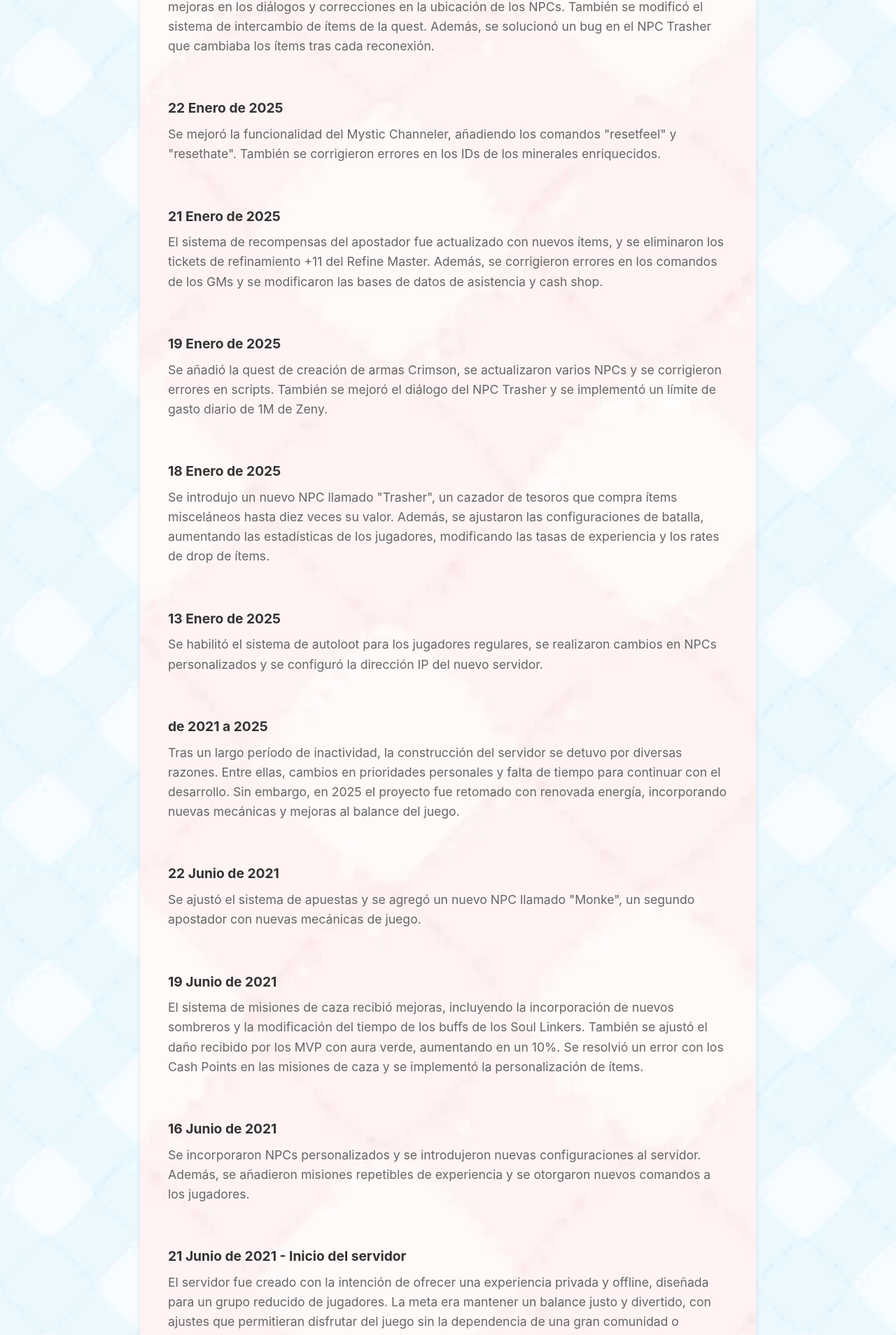
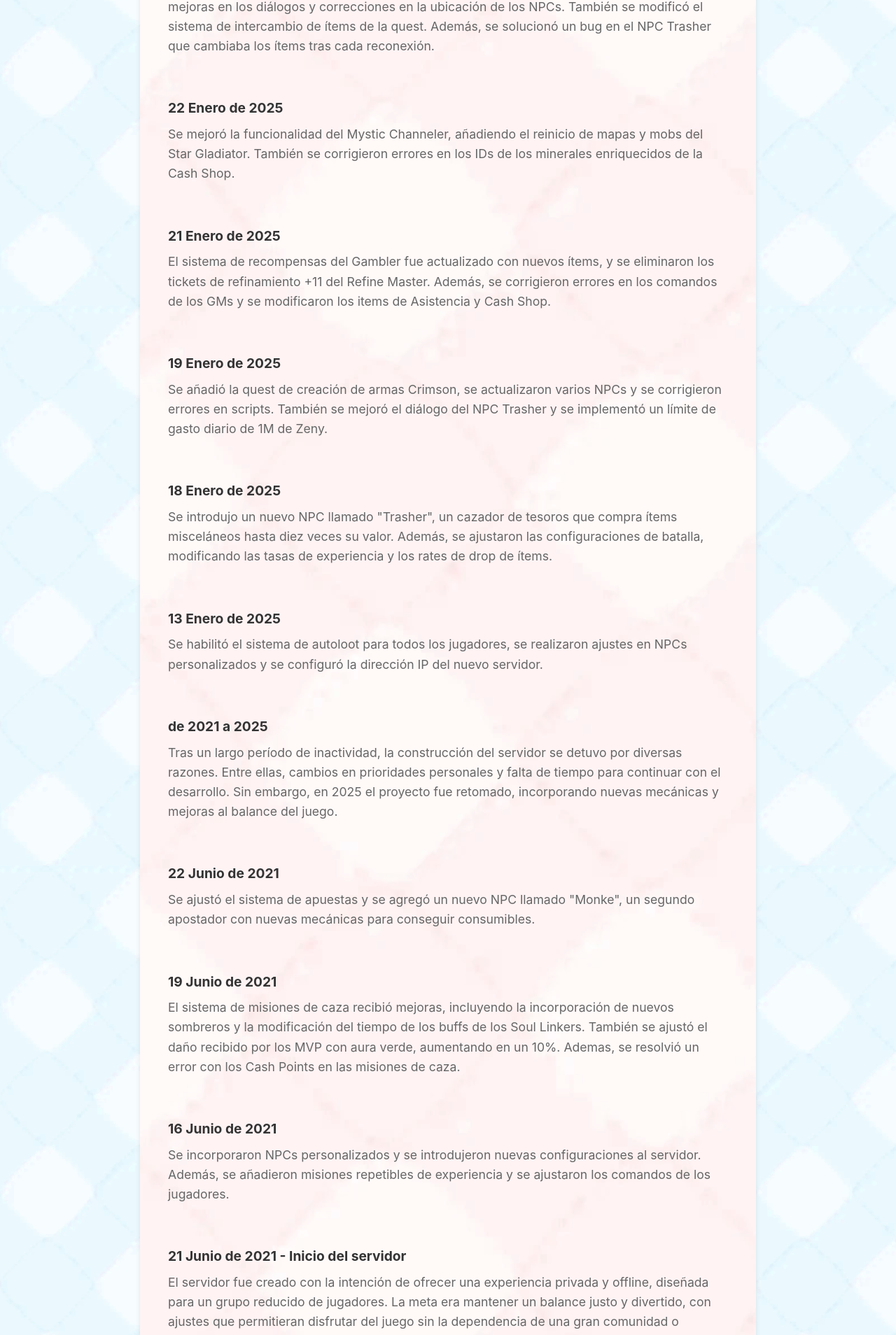
Before and after one commit to ozcodx/ozro-site, a React (Vite) app: page / in a window 1280 px wide. Shown: the part 2255-4163 px from the top of the page at 70% size. Built offline with nearby package versions, Linux system fonts and the light colour scheme.

Commit message:
Refine News section with more precise server update descriptions

```diff
--- a/src/components/Main.tsx
+++ b/src/components/Main.tsx
@@ -96,13 +96,13 @@ const Main = () => {
             Además, se solucionó un bug en el NPC Trasher que cambiaba los ítems tras cada reconexión.
           </p>
           <p> <strong>22 Enero de 2025</strong><br />
-            Se mejoró la funcionalidad del Mystic Channeler, añadiendo los comandos "resetfeel" y "resethate".
-            También se corrigieron errores en los IDs de los minerales enriquecidos.
+            Se mejoró la funcionalidad del Mystic Channeler, añadiendo el reinicio de mapas y mobs del Star Gladiator.
+            También se corrigieron errores en los IDs de los minerales enriquecidos de la Cash Shop.
           </p>
           <p> <strong>21 Enero de 2025</strong><br />
-            El sistema de recompensas del apostador fue actualizado con nuevos ítems,
+            El sistema de recompensas del Gambler fue actualizado con nuevos ítems,
             y se eliminaron los tickets de refinamiento +11 del Refine Master.
-            Además, se corrigieron errores en los comandos de los GMs y se modificaron las bases de datos de asistencia y cash shop.
+            Además, se corrigieron errores en los comandos de los GMs y se modificaron los items de Asistencia y Cash Shop.
           </p>
           <p> <strong>19 Enero de 2025</strong><br />
             Se añadió la quest de creación de armas Crimson, se actualizaron varios NPCs y se corrigieron errores en scripts.
@@ -110,32 +110,30 @@ const Main = () => {
           </p>
           <p> <strong>18 Enero de 2025</strong><br />
             Se introdujo un nuevo NPC llamado "Trasher", un cazador de tesoros que compra ítems misceláneos hasta diez veces su valor.
-            Además, se ajustaron las configuraciones de batalla, aumentando las estadísticas de los jugadores,
-            modificando las tasas de experiencia y los rates de drop de ítems.
+            Además, se ajustaron las configuraciones de batalla, modificando las tasas de experiencia y los rates de drop de ítems.
           </p>
           <p> <strong>13 Enero de 2025</strong><br />
-            Se habilitó el sistema de autoloot para los jugadores regulares,
-            se realizaron cambios en NPCs personalizados y se configuró la dirección IP del nuevo servidor.
+            Se habilitó el sistema de autoloot para todos los jugadores,
+            se realizaron ajustes en NPCs personalizados y se configuró la dirección IP del nuevo servidor.
           </p>
           <p> <strong>de 2021 a 2025</strong><br />
             Tras un largo período de inactividad, la construcción del servidor se detuvo por diversas razones.
             Entre ellas, cambios en prioridades personales y falta de tiempo para continuar con el desarrollo.
-            Sin embargo, en 2025 el proyecto fue retomado con renovada energía,
-            incorporando nuevas mecánicas y mejoras al balance del juego.
+            Sin embargo, en 2025 el proyecto fue retomado, incorporando nuevas mecánicas y mejoras al balance del juego.
           </p>
           <p> <strong>22 Junio de 2021</strong><br />
             Se ajustó el sistema de apuestas y se agregó un nuevo NPC llamado "Monke",
-            un segundo apostador con nuevas mecánicas de juego.
+            un segundo apostador con nuevas mecánicas para conseguir consumibles.
           </p>
           <p> <strong>19 Junio de 2021</strong><br />
             El sistema de misiones de caza recibió mejoras,
             incluyendo la incorporación de nuevos sombreros y la modificación del tiempo de los buffs de los Soul Linkers.
             También se ajustó el daño recibido por los MVP con aura verde, aumentando en un 10%.
-            Se resolvió un error con los Cash Points en las misiones de caza y se implementó la personalización de ítems.
+            Ademas, se resolvió un error con los Cash Points en las misiones de caza.
           </p>
           <p> <strong>16 Junio de 2021</strong><br />
             Se incorporaron NPCs personalizados y se introdujeron nuevas configuraciones al servidor.
-            Además, se añadieron misiones repetibles de experiencia y se otorgaron nuevos comandos a los jugadores.
+            Además, se añadieron misiones repetibles de experiencia y se ajustaron los comandos de los jugadores.
           </p>
           <p> <strong>21 Junio de 2021 - Inicio del servidor</strong><br />
             El servidor fue creado con la intención de ofrecer una experiencia privada y offline,
```
